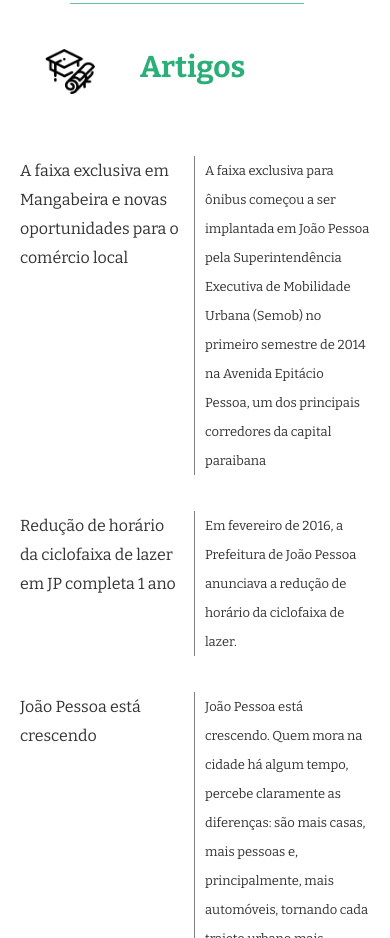
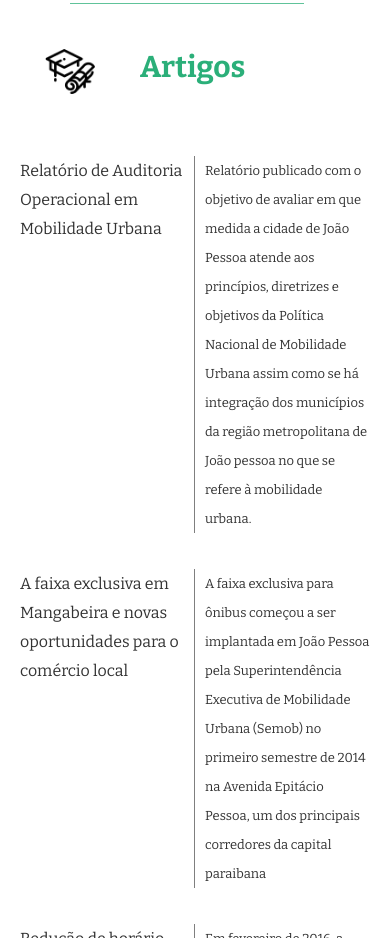
Before and after one commit to itsriodejaneiro/virada-legislativa, a website: page library.html in a window 390 px wide. Shown: the part 3060-3998 px from the top of the page. Drawn offline with nearby package versions, Linux system fonts and the light colour scheme.

Commit message:
incluído o relatório de mobilidade urbana do TCU

```diff
--- a/library.html
+++ b/library.html
@@ -279,6 +279,18 @@
 					<div class="tab-info">
 						<div class="row row-two-col">
 							<div class="tab-col-large">
+								<a id="link" href="documentos/relatorio-mobilidade-tcu.pdf" target="_blank">
+									<div class="preview">
+										<div class="heading">
+											<h5>Relatório de Auditoria Operacional em Mobilidade Urbana</h5>
+										</div>
+										<div class="description">
+											<p>Relatório publicado com o objetivo de avaliar em que medida a cidade de João Pessoa atende aos princípios, diretrizes e objetivos da Política Nacional de Mobilidade Urbana assim como se há integração dos municípios da região metropolitana de João pessoa no que se refere à mobilidade urbana.
+											</p>
+										</div>
+									</div>
+								</a>
+
 								<a id="link" href="http://cidadebike.com.br/2016/07/06/a-faixa-exclusiva-em-mangabeira-e-novas-oportunidades-para-o-comercio-local/
 									" target="_blank">
 									<div class="preview">
```
Also changed, not shown: 1 other file.
